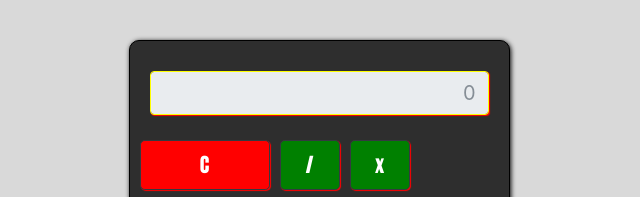
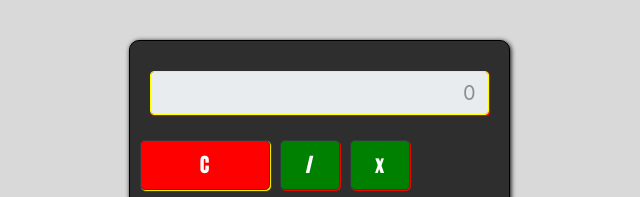
Before and after one commit to rodrigovsousa/Calculadora, a plain HTML site: page index.html in a window 1280 px wide. Shown: the top 197 px of the page, 321-961 px from the left. Drawn offline with nearby package versions, Linux system fonts and the light colour scheme.

Commit message:
Alteraçao de botao

```diff
--- a/index.html
+++ b/index.html
@@ -2,7 +2,6 @@
 	<head>
 		<title>Calculadora</title>
 
-		<!-- Latest compiled and minified CSS -->
 		<link rel="stylesheet" href="https://maxcdn.bootstrapcdn.com/bootstrap/4.0.0-beta.2/css/bootstrap.min.css" integrity="sha384-PsH8R72JQ3SOdhVi3uxftmaW6Vc51MKb0q5P2rRUpPvrszuE4W1povHYgTpBfshb" crossorigin="anonymous">
 
     <style>
@@ -28,7 +27,7 @@
 
       .clear {
         width: 130px;
-        box-shadow: 1px 1px 1px red;
+        box-shadow: 1px 1px 1px yellow;
         background-color: red;
 
       }
```
